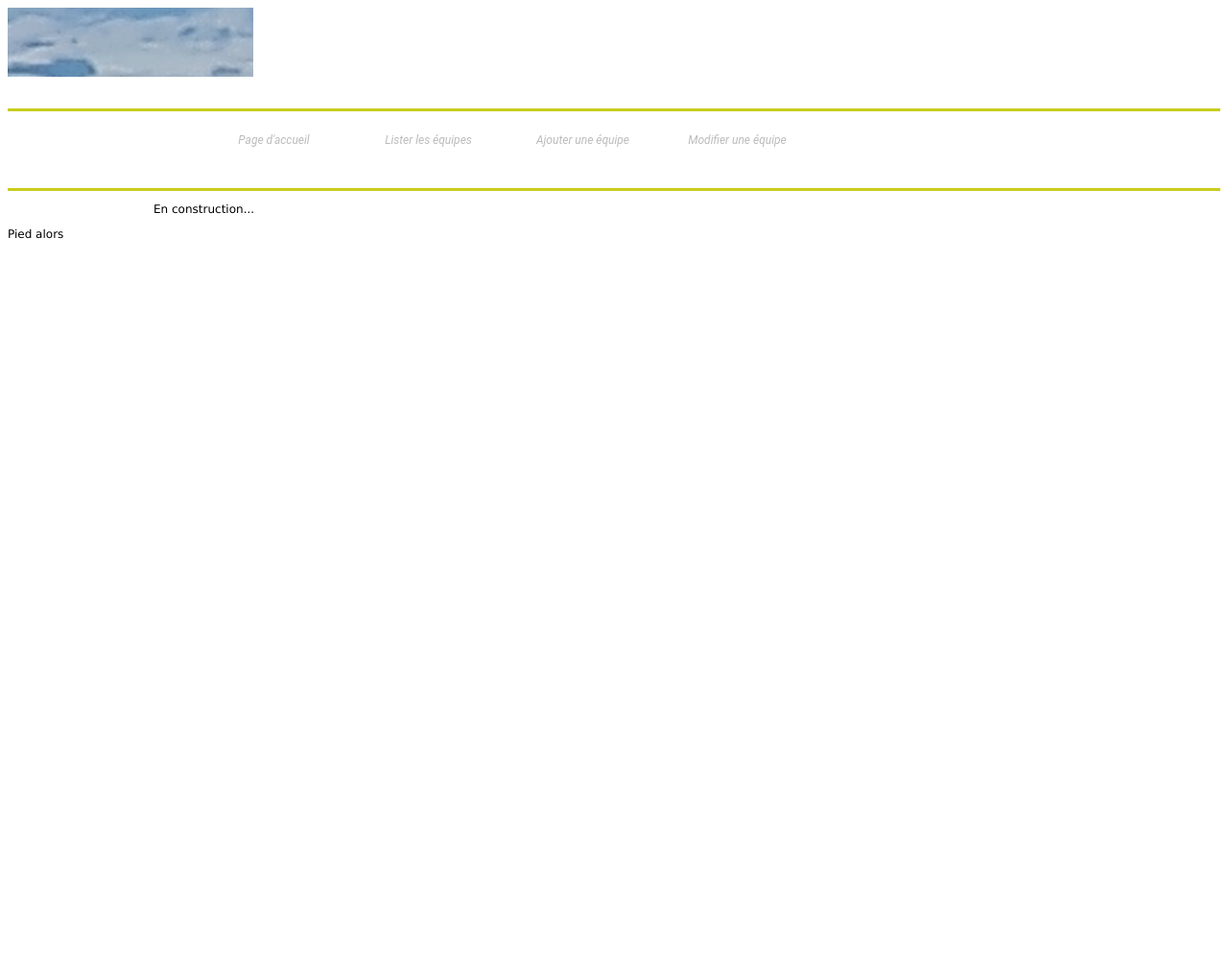
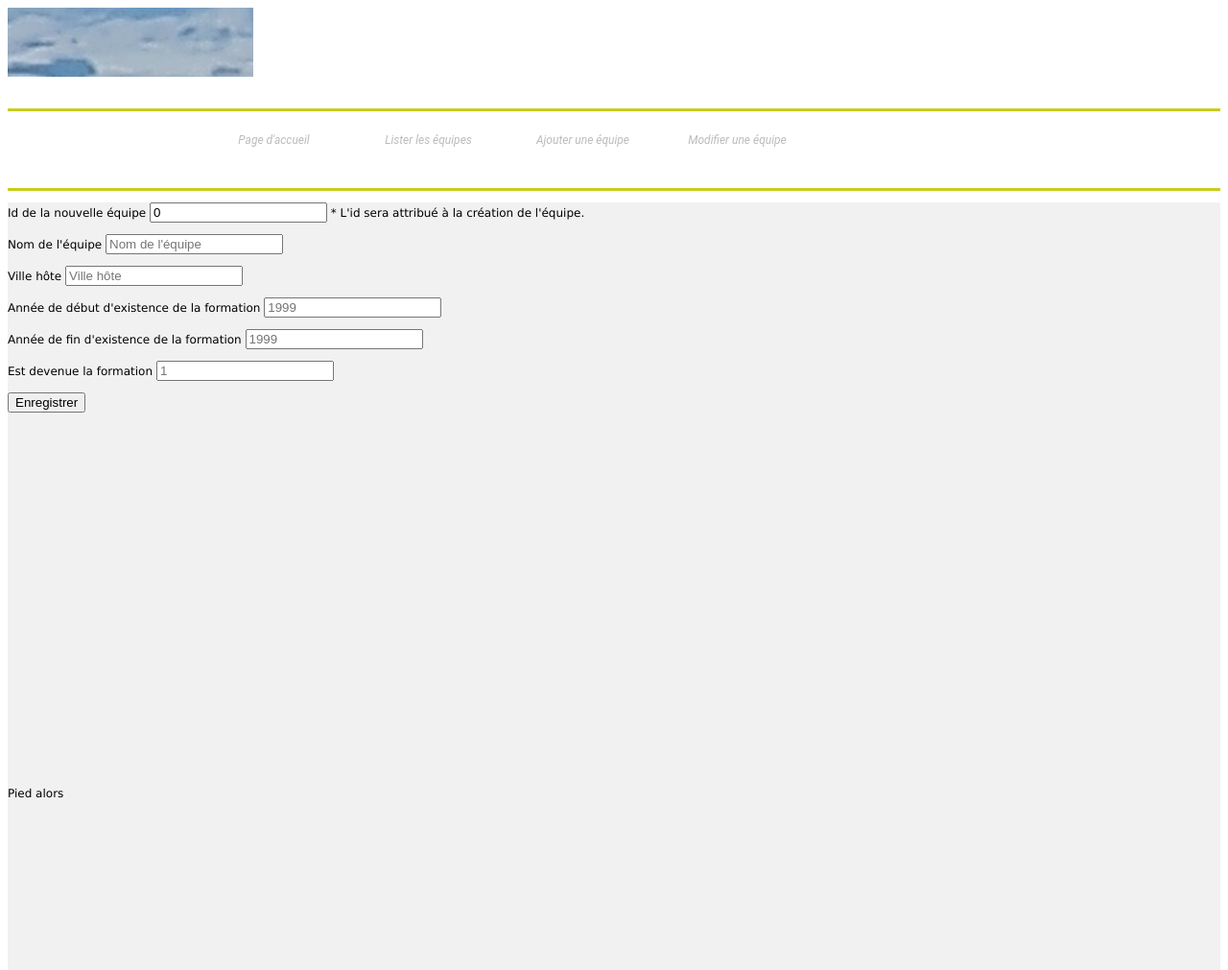
Before and after one commit to Soufleuse/GererEquipePhp, a PHP site: page /gererequipe/ajouterEquipe.php in a window 1280 px wide. Shown: the whole page at 96% size. Before the commit the page ends 249 px from the top, so only its background shows below. Run offline with PHP 8.4, Linux system fonts and the light colour scheme.

Commit message:
Premier commit ajout équipe

```diff
--- a/src/ajouterEquipe.php
+++ b/src/ajouterEquipe.php
@@ -7,12 +7,88 @@
     <link rel="stylesheet" type="text/css" href="css/styles.css">
 </head>
 <body>
-    <div id="wrapAuxTomates">
-        <?php include('inc/entete.php'); ?>
-        <div id="contenu">
-            <p>En construction...</p>
-        </div>
+    <?php include('inc/entete.php'); ?>
+    <div id="wrap">
+        <form name="ajoutequipe" onsubmit="return soumettreFormulaire(event)">
+            <p>
+                <label for="txtIdEquipe">Id de la nouvelle équipe</label>
+                <input type="text" id="txtIdEquipe" name="txtIdEquipe" readonly value="0"></input>
+                <label>* L'id sera attribué à la création de l'équipe.</label>
+            </p>
+            <p>
+                <label for="txtNomEquipe">Nom de l'équipe</label>
+                <input type="text" id="txtNomEquipe" name="txtNomEquipe" maxlength="50" placeholder="Nom de l'équipe" required></input>
+            </p>
+            <p>
+                <label for="txtVille">Ville hôte</label>
+                <input type="text" id="txtVille" name="txtVille" maxlength="50" placeholder="Ville hôte" required></input>
+            </p>
+            <p>
+                <label for="txtAnneeDebut">Année de début d'existence de la formation</label>
+                <input type="number" id="txtAnneeDebut" name="txtAnneeDebut" maxlength="4" placeholder="1999" required></input>
+            </p>
+            <p>
+                <label for="txtAnneeFin">Année de fin d'existence de la formation</label>
+                <input type="number" id="txtAnneeFin" name="txtAnneeFin" maxlength="4" placeholder="1999"></input>
+            </p>
+            <p>
+                <label for="txtEsDevenu">Est devenue la formation</label>
+                <input type="number" id="txtEsDevenu" name="txtEsDevenu" maxlength="4" placeholder="1"></input>
+            </p>
+            <p>
+                <input type="submit"
+                       id="btnEnregistrer"
+                       name="btnEnregistrer"
+                       value="Enregistrer" />
+            </p>
+        </form>
     </div>
+    <script type="text/javascript" src="inc/accesdonnees.js"></script>
+    <script type="text/javascript">
+        // Fonction pour convertir une chaîne en nombre ou null
+        function convertirEnNombreOuNull(valeur) {
+            if (valeur === "" || valeur === null || valeur === undefined) {
+                return null;
+            }
+            const nombre = parseInt(valeur);
+            return isNaN(nombre) ? null : nombre;
+        }
+
+        async function soumettreFormulaire(event) {
+            event.preventDefault(); // Empêche la soumission normale du formulaire
+
+            // Récupération des données du formulaire
+            const idEquipe = document.getElementById("txtIdEquipe").value;
+            const nomEquipe = document.getElementById("txtNomEquipe").value;
+            const ville = document.getElementById("txtVille").value;
+            const anneedebut = document.getElementById("txtAnneeDebut").value;
+            const anneefin = document.getElementById("txtAnneeFin").value;
+            const estdevenuequipe = document.getElementById("txtEsDevenu").value;
+
+            // Validation basique
+            if (!idEquipe || !nomEquipe || !ville || !anneedebut) {
+                alert("Veuillez remplir tous les champs obligatoires.");
+                return false;
+            }
+
+            // Création de l'objet à envoyer
+            const equipeData = {
+                id: parseInt(idEquipe),
+                nomEquipe: nomEquipe,
+                ville: ville,
+                anneeDebut: parseInt(anneedebut),
+                anneeFin: convertirEnNombreOuNull(anneefin),
+                estDevenueEquipe: convertirEnNombreOuNull(estdevenuequipe)
+            };
+
+            console.log("Données à envoyer:", JSON.stringify(equipeData));
+
+            // Appel de votre fonction ajoutEquipe
+            await ajoutEquipe(equipeData);
+
+            return false; // Empêche la soumission du formulaire
+        }
+        </script>
     <?php include('inc/pied.php') ?>
 </body>
 </html>
--- a/src/inc/accesdonnees.js
+++ b/src/inc/accesdonnees.js
@@ -59,3 +59,38 @@ async function majEquipe(entree)
         alert("Erreur lors de la mise à jour de l'équipe.");
     }
 }
+
+async function ajoutEquipe(entree)
+{
+    console.log('Entrée ajoutEquipe : ', entree);
+
+    const url = "http://localhost:5245/api/equipe/";
+    console.log("url : ", url);
+    console.log("data stringifié : " + JSON.stringify(entree));
+
+    const headers = new Headers();
+    headers.append('Content-Type', 'application/json');
+    headers.append('accept', '*/*');
+
+    try {
+        const response = await fetch(url, {
+            method: "POST",
+            headers: headers,
+            body: JSON.stringify(entree)
+        });
+
+        if (!response.ok) {
+            throw new Error(`Erreur HTTP: ${response.status}`);
+        }
+
+        alert("Équipe ajoutée avec succès!");
+        console.log('Ajout réussi - Code:', response.status);
+
+        // Optionnel : réinitialiser le formulaire ou rediriger
+        // document.forms["modificationequipe"].reset();
+
+    } catch (error) {
+        console.error('Erreur lors de l\'ajout:', error);
+        alert("Erreur lors de l\'ajout de l'équipe.");
+    }
+}
--- a/src/index.php
+++ b/src/index.php
@@ -17,6 +17,7 @@
             <p>
                 Ce site affiche une liste d'équipes de hockey. On peut ajouter, modifier ou consulter une équipe en particulier. Dans l'entête, on a les actions disponibles à l'utilisateur.
             </p>
+            <p>Note ici : la présentation visuelle de ce site est actuellement TRÈS laide. Le programmeur du site est au courant et refera le visuel dès que possble.</p>
         </div>
     </div>
     <?php include('inc/pied.php') ?>
```
Also changed, not shown: src/inc/accesdonnees.php (+16 -1 lines), src/inc/modifierequipe.php (deleted).
